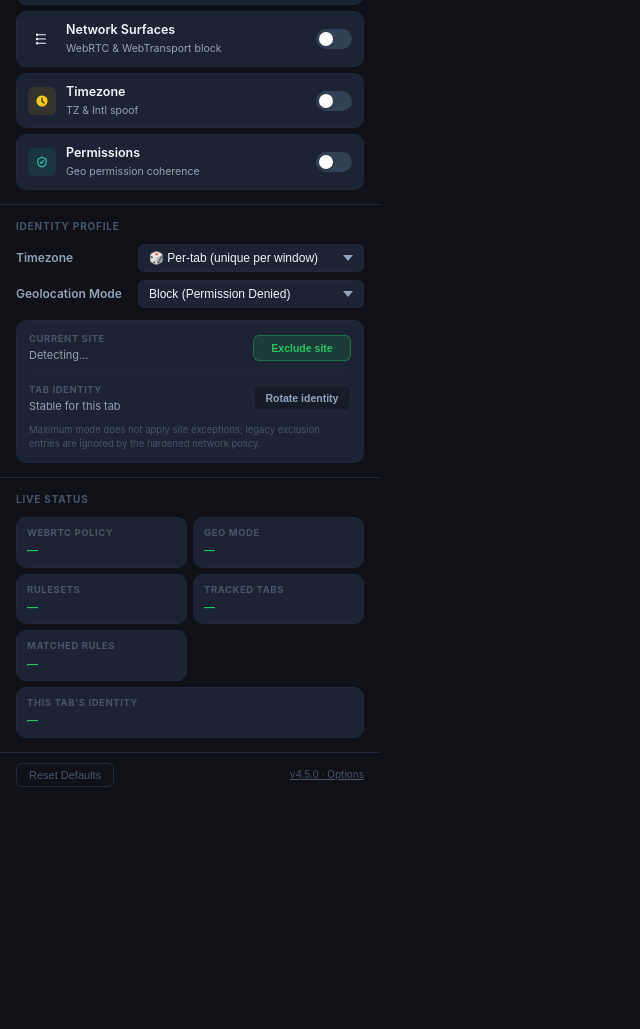
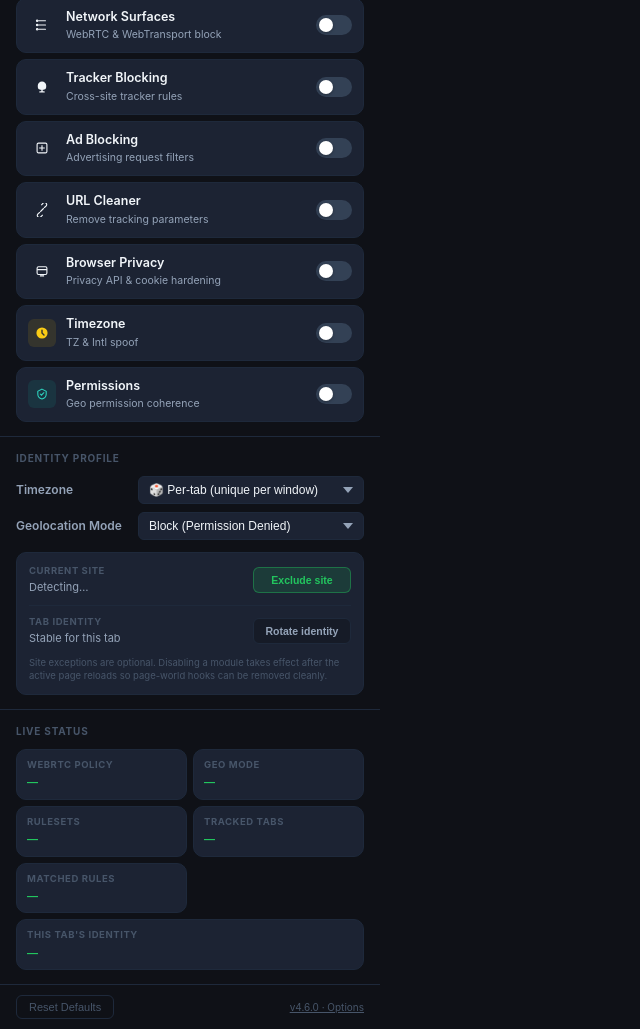
Before and after one commit to sswweett00/gizlilik-eklenti, a website built with Vite: page src/popup/popup.html in a window 1280 px wide. Shown: the part 1110-2139 px from the top of the page, without its empty margins (0-640 px from the left). Before the commit the page ends 1907 px from the top, so only its background shows below. Built offline with nearby package versions, Linux system fonts and the light colour scheme; no server answers.

Commit message:
ui: expand popup with independent feature controls

```diff
--- a/src/popup/popup.html
+++ b/src/popup/popup.html
@@ -29,7 +29,7 @@
   <section class="master-section">
     <div class="master-toggle-row">
       <div class="master-info">
-        <span class="master-title">Protection Active</span>
+        <span class="master-title">Protection Control</span>
         <span class="master-sub" id="activeModulesCount">All modules enabled</span>
       </div>
       <label class="toggle-switch toggle-switch--large" title="Enable/disable all protections">
@@ -61,7 +61,7 @@
       </div>
     </div>
 
-    <p class="site-help"><strong>Maximum direct mode:</strong> all browser privacy modules are locked on, geolocation is deny-by-default, WebRTC/WebTransport are blocked, and beacon/ping telemetry is blocked.</p>
+    <p class="site-help"><strong>Independent controls:</strong> every protection module below can be enabled or disabled separately. The master switch disables the entire extension policy.</p>
     <p class="site-help"><strong>Location boundary:</strong> the Geolocation API is blocked and common IP-location API lookups are denied, but a website can still derive approximate location from the public IP that receives the connection.</p>
     <p class="site-help"><strong>Important:</strong> this Chromium extension cannot hide the source IP, ISP/ASN, TCP/IP fingerprint, JA3/JA4 or complete HTTP/2 fingerprint of a direct connection. To hide IP-based location from the destination, the browser must use Tor, VPN, proxy, or another intermediary network path.</p>
     <p class="site-help"><strong>AEGIS-9:</strong> for zero-cost website-visible IP anonymity, use Qubes R4.3 + Whonix 18 with <code>anon-whonix → sys-whonix → Tor</code> and a Whonix disposable template. See the repository deployment guide.</p>
@@ -217,6 +217,28 @@
         </label>
       </div>
 
+
+      <div class="module-card" data-module="trackers">
+        <div class="module-icon module-icon--trackers"><svg viewBox="0 0 20 20" fill="currentColor"><path d="M10 2a6 6 0 00-6 6v2.5A3.5 3.5 0 007.5 14H9v2H7a1 1 0 100 2h6a1 1 0 100-2h-2v-2h1.5a3.5 3.5 0 003.5-3.5V8a6 6 0 00-6-6z"/></svg></div>
+        <div class="module-info"><span class="module-name">Tracker Blocking</span><span class="module-desc">Cross-site tracker rules</span></div>
+        <label class="toggle-switch"><input type="checkbox" class="module-toggle" data-key="trackers" /><span class="toggle-slider"></span></label>
+      </div>
+      <div class="module-card" data-module="ads">
+        <div class="module-icon module-icon--ads"><svg viewBox="0 0 20 20" fill="none" stroke="currentColor" stroke-width="1.6"><rect x="3" y="3" width="14" height="14" rx="2"/><path d="M6 10h8M10 6v8"/></svg></div>
+        <div class="module-info"><span class="module-name">Ad Blocking</span><span class="module-desc">Advertising request filters</span></div>
+        <label class="toggle-switch"><input type="checkbox" class="module-toggle" data-key="ads" /><span class="toggle-slider"></span></label>
+      </div>
+      <div class="module-card" data-module="urlCleaner">
+        <div class="module-icon module-icon--url"><svg viewBox="0 0 20 20" fill="none" stroke="currentColor" stroke-width="1.6"><path d="M7 13l-2 2a3 3 0 104 4l2-2M13 7l2-2a3 3 0 10-4-4L9 3"/><path d="M7.5 12.5l5-5"/></svg></div>
+        <div class="module-info"><span class="module-name">URL Cleaner</span><span class="module-desc">Remove tracking parameters</span></div>
+        <label class="toggle-switch"><input type="checkbox" class="module-toggle" data-key="urlCleaner" /><span class="toggle-slider"></span></label>
+      </div>
+      <div class="module-card" data-module="browserPrivacy">
+        <div class="module-icon module-icon--browser"><svg viewBox="0 0 20 20" fill="none" stroke="currentColor" stroke-width="1.6"><rect x="3" y="4" width="14" height="11" rx="2"/><path d="M3 8h14M7 17h6"/></svg></div>
+        <div class="module-info"><span class="module-name">Browser Privacy</span><span class="module-desc">Privacy API & cookie hardening</span></div>
+        <label class="toggle-switch"><input type="checkbox" class="module-toggle" data-key="browserPrivacy" /><span class="toggle-slider"></span></label>
+      </div>
+
       <div class="module-card" data-module="timezone">
         <div class="module-icon module-icon--tz">
           <svg viewBox="0 0 20 20" fill="currentColor"><path fill-rule="evenodd" d="M10 18a8 8 0 100-16 8 8 0 000 16zm1-12a1 1 0 10-2 0v4a1 1 0 00.293.707l2.828 2.829a1 1 0 101.415-1.415L11 9.586V6z" clip-rule="evenodd"/></svg>
@@ -328,7 +350,7 @@
         </div>
         <button class="site-btn site-btn--secondary" id="rotateIdentityBtn" type="button">Rotate identity</button>
       </div>
-      <p class="site-help">Maximum mode does not apply site exceptions; legacy exclusion entries are ignored by the hardened network policy.</p>
+      <p class="site-help">Site exceptions are optional. Disabling a module takes effect after the active page reloads so page-world hooks can be removed cleanly.</p>
     </div>
   </section>
 
@@ -366,7 +388,7 @@
   <!-- Footer -->
   <footer class="footer">
     <button class="btn-reset" id="resetBtn" title="Reset all settings to defaults">Reset Defaults</button>
-    <a class="footer-version" href="../options/options.html">v4.5.0 · Options</a>
+    <a class="footer-version" href="../options/options.html">v4.6.0 · Options</a>
   </footer>
 
   <script type="module" src="./popup.ts"></script>
```
